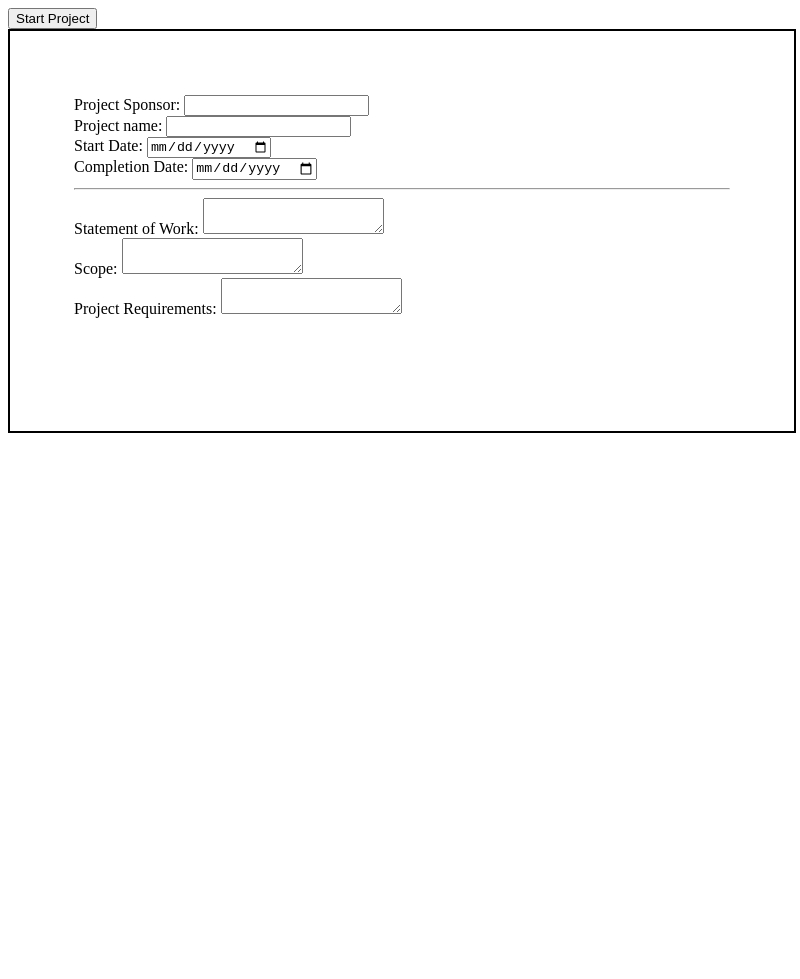
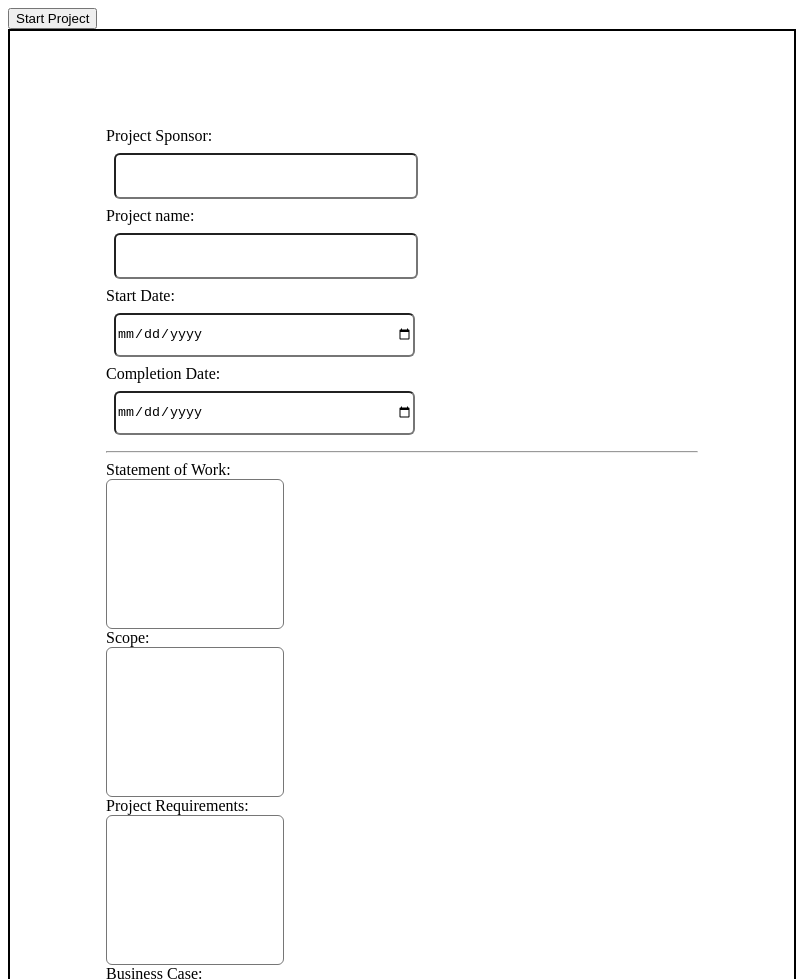
Before and after one commit to amanpreetchatha/ELECTRON, an Electron app: page index.html in a window 800 px wide. Shown: the top 979 px of the page. Before the commit the page ends 800 px from the top, so only its background shows below. Drawn offline with Linux system fonts and the light colour scheme.

Commit message:
third commit

```diff
--- a/index.html
+++ b/index.html
@@ -9,15 +9,20 @@
     <button id="startproject">Start Project</button>
     <div id="displayarea">
       <form id="charterform">
-        Project Sponsor: <input type="text" id="sponsor"><br>
-        Project name: <input type="text" id="projectname"><br>
-        Start Date: <input type="date" id="startdate"><br>
-        Completion Date: <input type="date" id="enddate"><br>
+        Project Sponsor:<br> <input type="text" id="sponsor"><br>
+        Project name:<br> <input type="text" id="projectname"><br>
+        Start Date:<br> <input type="date" id="startdate"><br>
+        Completion Date:<br> <input type="date" id="enddate"><br>
         <hr>
-        Statement of Work: <textarea id="sow"></textarea><br>
-        Scope: <textarea id="scope"></textarea><br>
-        Project Requirements: <textarea id="requirements"></textarea><br>
+        Statement of Work: <br><textarea id="sow"></textarea>
+        Scope: <br><textarea id="scope"></textarea>
+        Project Requirements: <br><textarea id="requirements"></textarea>
+        Business Case: <br><textarea id="bcase"></textarea>
+        Milestones: <br><textarea id="milestones"></textarea>
+        Constraints: <br><textarea id="constraints"></textarea>
+        List of Stake Holders: <br> <textarea id="stakeholders"></textarea>
 
+        <input type="submit" id="submitbtn">
 
       </form>
 
--- a/style.css
+++ b/style.css
@@ -1,10 +1,25 @@
 #displayarea{
     border: solid black 2px;
     width: 100%;
-    height: 25em;
+    height: 100%;
 
 }
 #charterform{
-    padding: 2em;
+    padding: 4em;
     margin: 2em;
 }
+#charterform input{
+    margin: 8px;
+    width: 50%;
+    border-radius: 6px;
+    height: 40px;
+}
+
+textarea {
+    display: block;
+    width: 30%;
+    height: 150px;
+    box-sizing: border-box;
+    border-radius: 6px;
+    resize: none;
+  }
```
